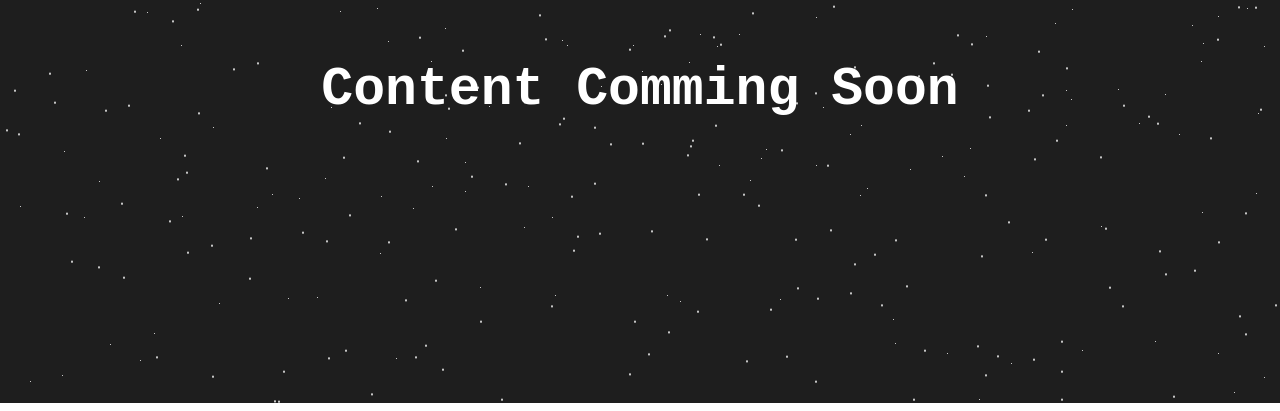
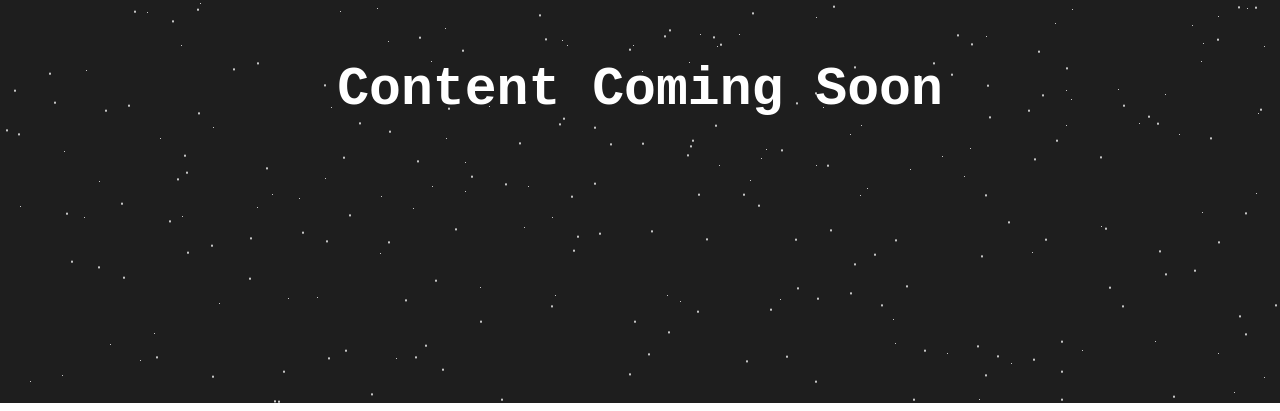
Before and after one commit to Unified-Projects/Unified-Pages, a plain HTML site: page index.html in a window 1280 px wide. Shown: the part 397-808 px from the top of the page. Drawn offline with Linux system fonts and the light colour scheme.

Commit message:
Lol spelling

```diff
--- a/index.html
+++ b/index.html
@@ -18,7 +18,7 @@
 
 <div class="page-wrapper">
   <h4>Unified-Projects</h4>
-  <h5>Content Comming Soon</h5>
+  <h5>Content Coming Soon</h5>
 </div>
 
 </body>
```
